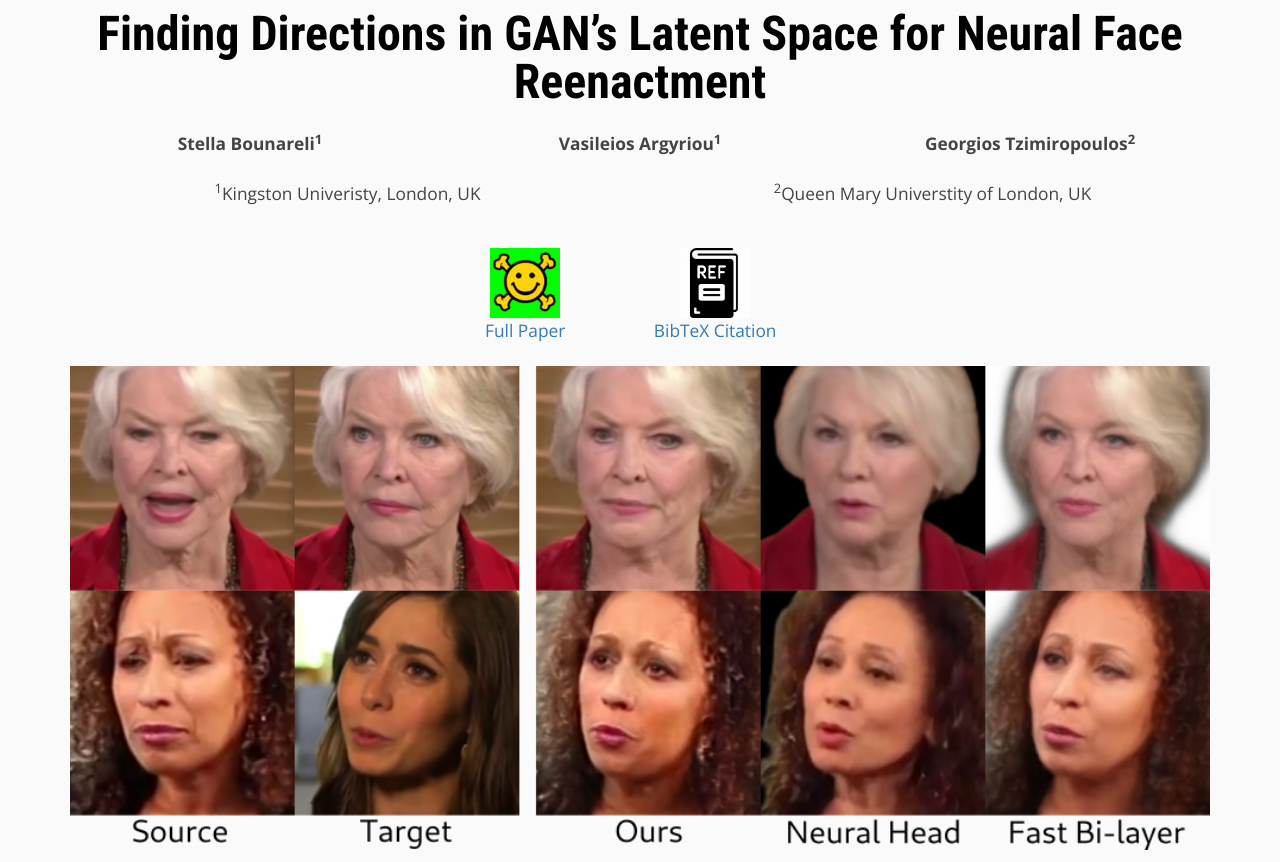
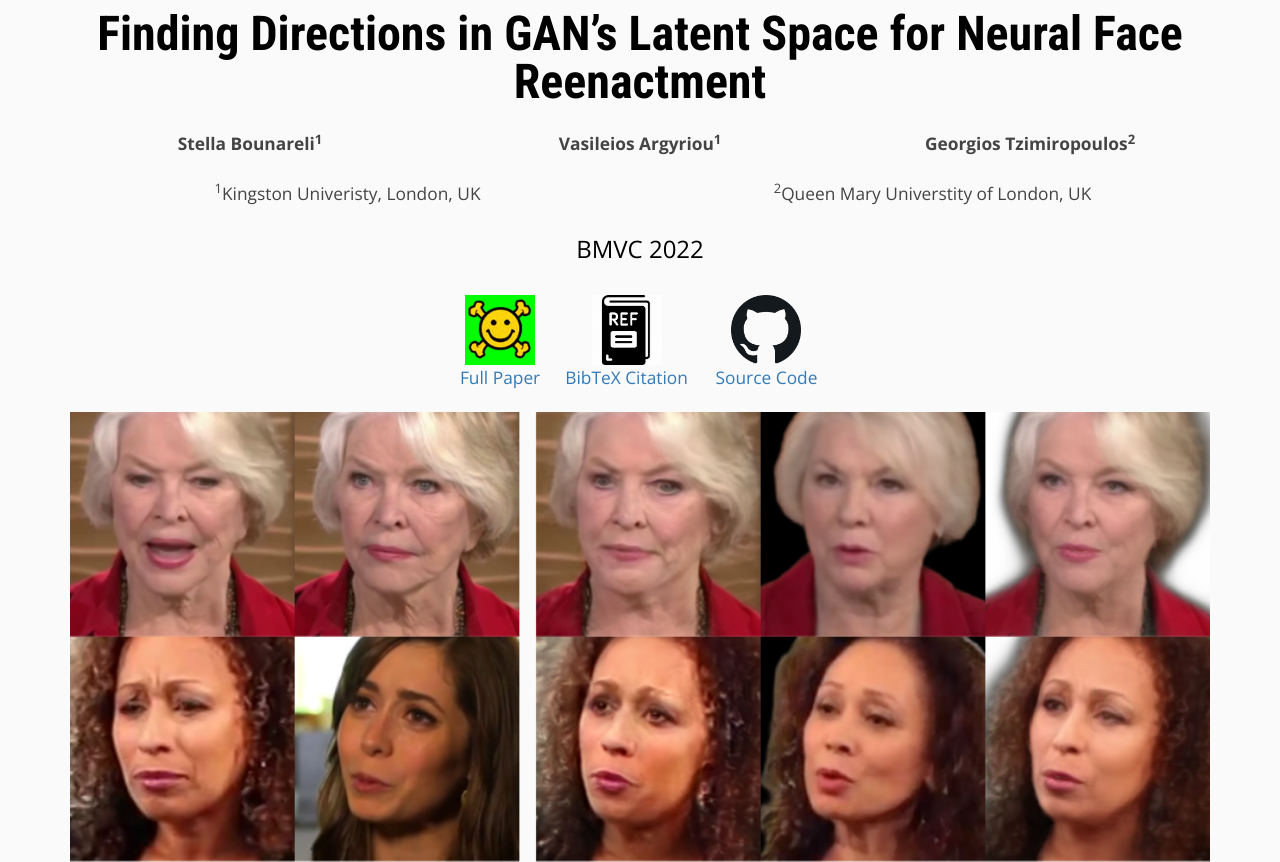
Before and after one commit to StelaBou/stylegan-directions-reenactment, a plain HTML site: page index.html in a window 1280 px wide. Shown: the top 862 px of the page. Drawn offline with nearby package versions, Linux system fonts and the light colour scheme; some packages are replaced by stand-ins of ours.

Commit message:
Add source code link

```diff
--- a/index.html
+++ b/index.html
@@ -75,8 +75,10 @@
       </div>
     </div>
   </center>
+  <center><h3>BMVC 2022</h3></center>
+
   <br>
-
+  <!-- links to paper  --->
   <center>
     <table class="resource-links">
       <tr>
@@ -91,20 +93,15 @@
             <img src="images/bib.png" class="img_links img-responsive">
             <div class="author">BibTeX Citation</div>
         </td>
-    </table>
-  </center>
-  <br>
-  <!-- links to paper
-  <center>
-    <table class="resource-links">
         <td>
-          <a href="">
+          <a href="https://github.com/StelaBou/stylegan_directions_face_reenactment">
             <img src="images/gihub.png" class="img_links img-responsive">
             <div class="author">Source Code</div>
         </td>
     </table>
+
   </center>
-  <br> --->
+  <br>
 
   <!-- Teaser image -->
   <center>
```
